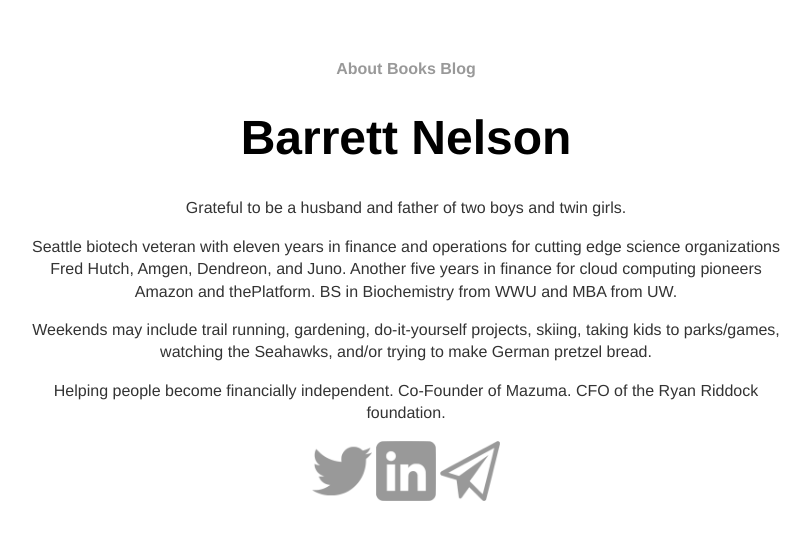
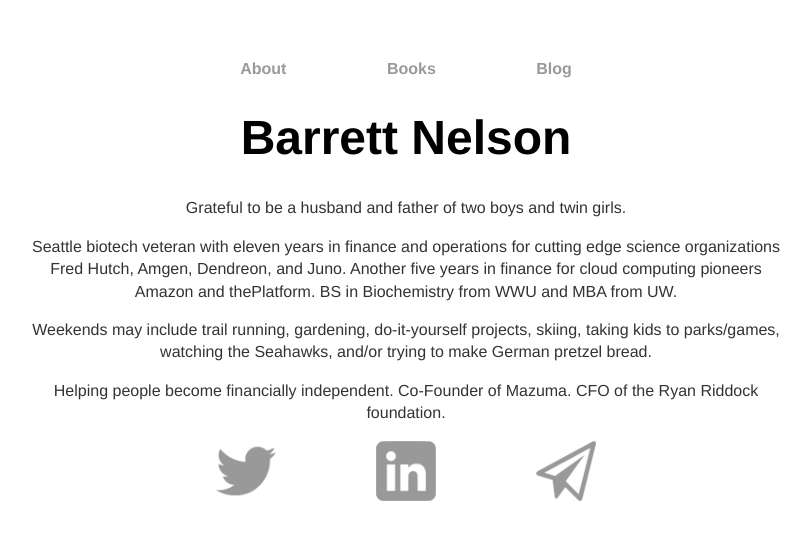
Before and after one commit to bstnel/bstnel.github.io, a Jekyll site: the page built from index.html, in a window 1280 px wide. Shown: the top 540 px of the page, without its empty margins (234-1045 px from the left). Built offline with Jekyll 4.4.1, drawn with Linux system fonts in a browser that asks for light colours.

Commit message:
Update main.css

```diff
--- a/css/main.css
+++ b/css/main.css
@@ -15,6 +15,7 @@ nav ul, footer ul {
 nav ul li, footer ul li {
     display: inline;
     font-size: 1em;
+    padding: 3em;
 }
 a {
     text-decoration: none;
```
